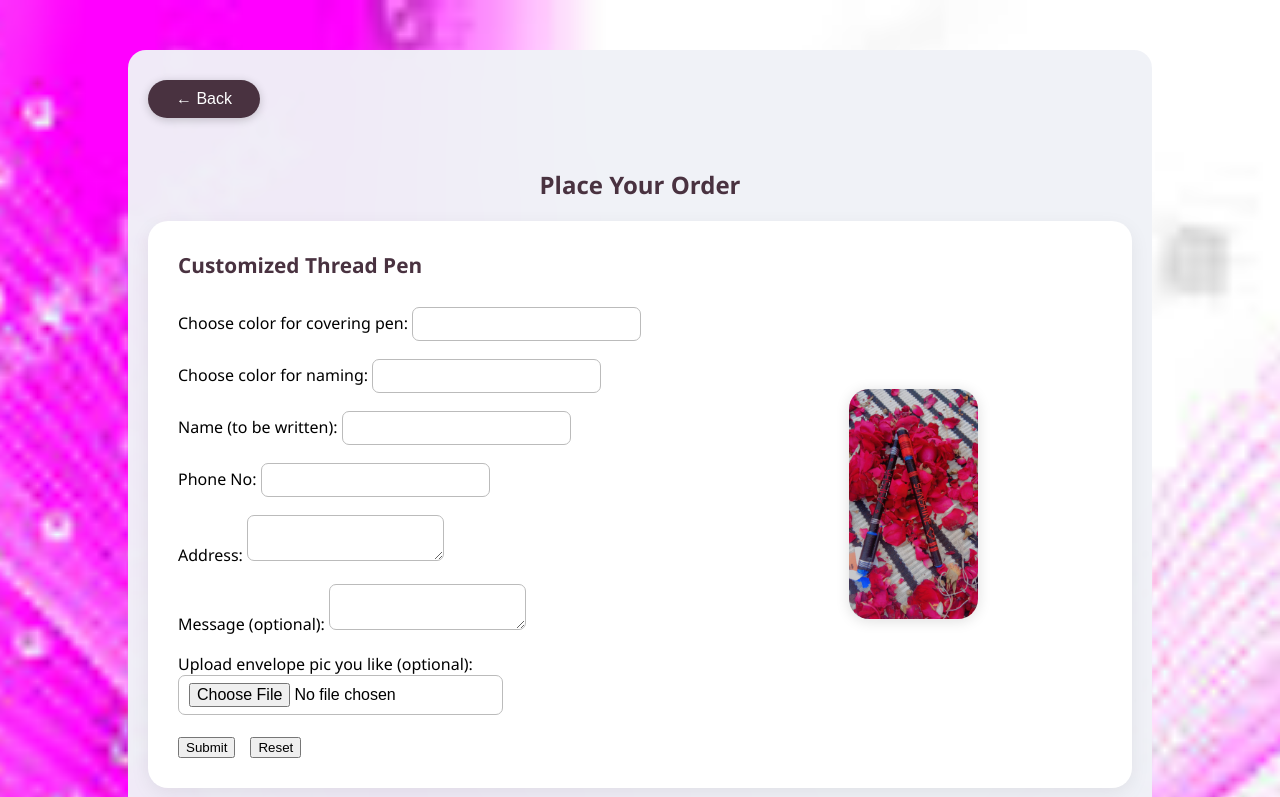
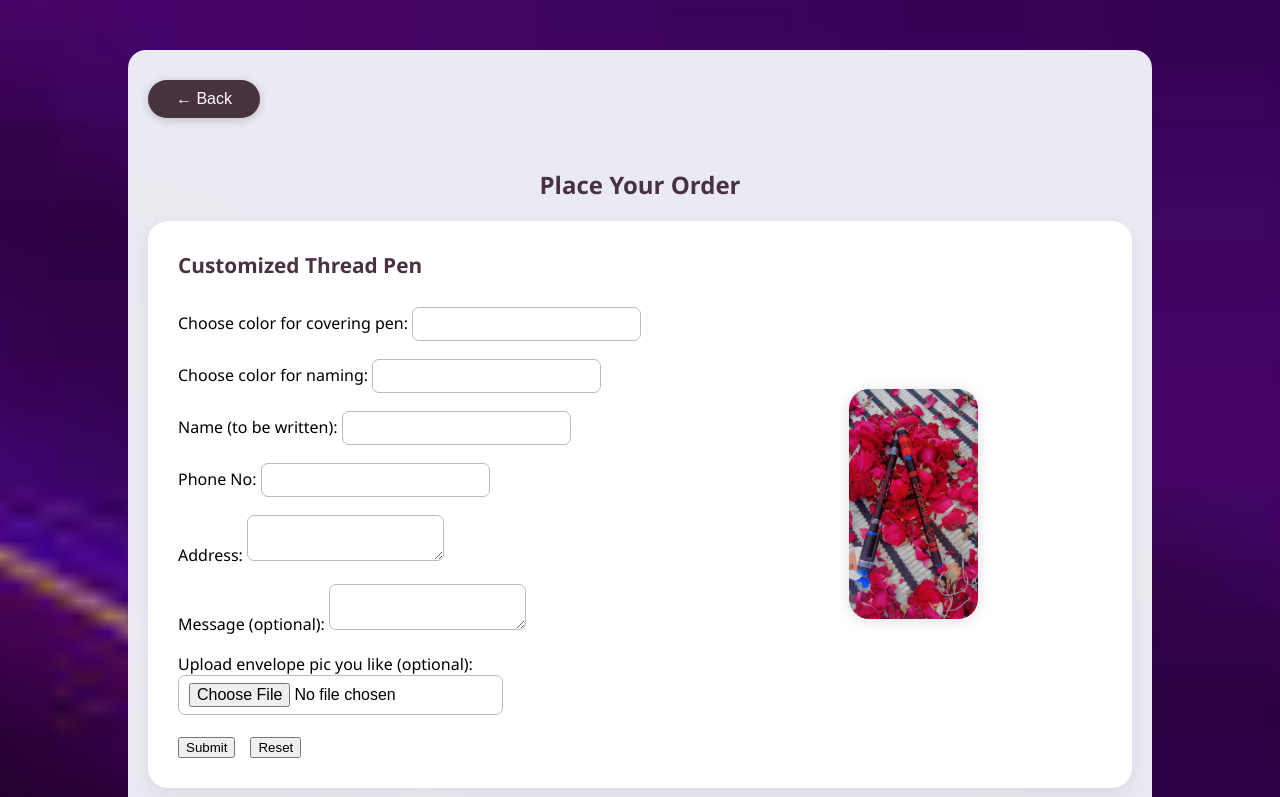
Before and after one commit to shumaila1823/Knot-Note, a plain HTML site: page index.html in a window 1280 px wide. Both pictures are taken after a click on the button "Order Now". Shown: the top 797 px of the page. Drawn offline with Linux system fonts and the light colour scheme.

Commit message:
Update index.html

```diff
--- a/index.html
+++ b/index.html
@@ -49,7 +49,7 @@
         .order-section {
             display: none;
             padding: 50px 10vw 50px 10vw;
-            background: url('pics/images (1).jpeg') no-repeat center center/cover;
+            background: url('pics/images (2).jpeg') no-repeat center center/cover;
             min-height: 100vh;
         }
         .order-bg {
```
